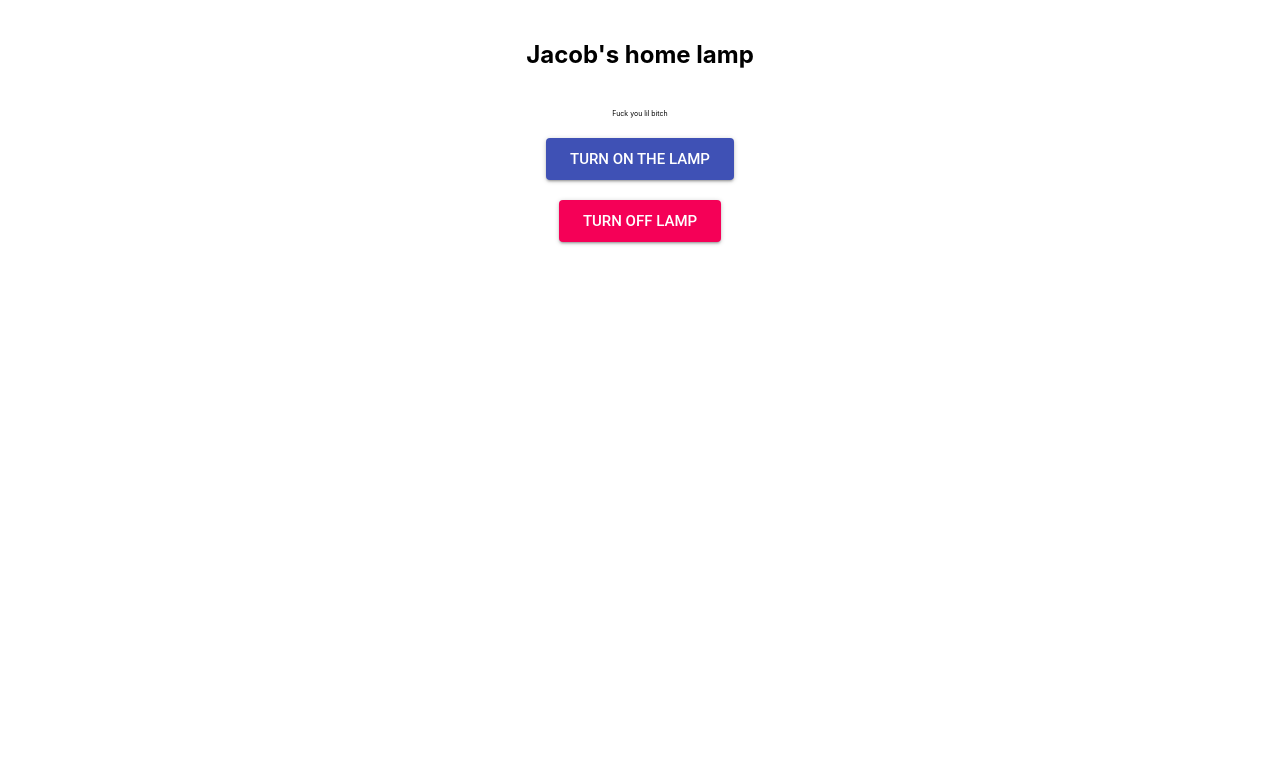
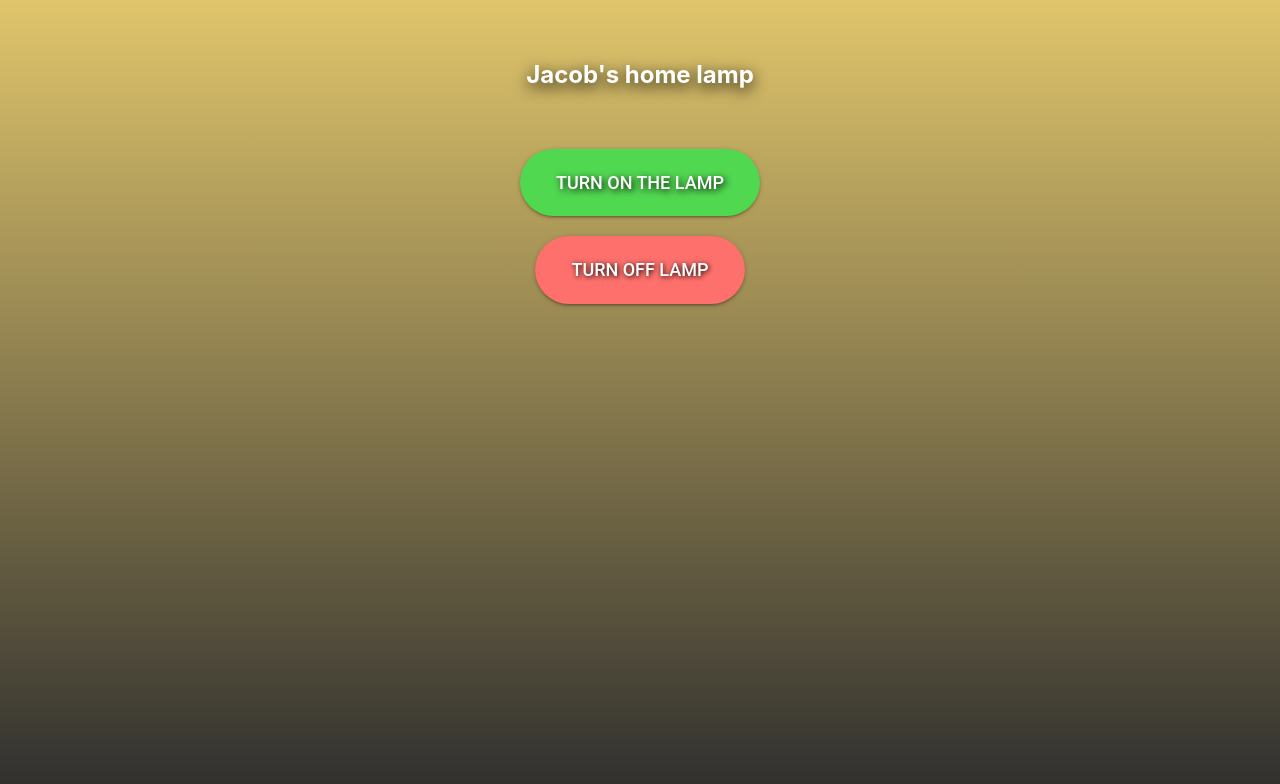
Before and after one commit to jingalls1/lampcontrol, a React (Create React App) app: page / in a window 1280 px wide. Shown: the top 784 px of the page. Built offline with nearby package versions, Linux system fonts and the light colour scheme.

Commit message:
added button colors

```diff
--- a/src/App.js
+++ b/src/App.js
@@ -3,6 +3,7 @@ import React from "react";
 import Button from "@material-ui/core/Button";
 //import { ContentBlock } from "material-ui/svg-icons";
 import axios from "axios";
+import "./styles.css";
 
 const apiKey = "mMqNcOe88sAYCMRMSeAyEl8eR2Mmc2EeZji6SqiLWpD";
 const onReq = `https://maker.ifttt.com/trigger/Lamp on/with/key/${apiKey}`;
@@ -35,13 +36,20 @@ class App extends React.Component {
     return (
       <div style={{ textAlign: "center" }}>
         <br />
-        <h2> Jacob's home lamp </h2>
+        <br/>
+        <h2 className="title"> Jacob's home lamp </h2>
         <br />
-        <div style={{textAlign: "center", fontSize: "7px"}}> Fuck you lil bitch</div>
         <br />
         <div style={{width: window.innerWidth}}>
         <Button
-          color="primary"
+        style={{
+          borderRadius: 40,
+            padding: "18px 36px",
+            fontSize: "18px",
+            color: "white",
+            textShadow: "2px 2px 7px black",
+            backgroundColor: "#51D851"
+        }}
           variant="contained"
           size="large"
           onClick={this.onLampHandler}
@@ -52,8 +60,15 @@ class App extends React.Component {
         <br />
         <br />
         <Button
-          color="secondary"
-          variant="contained"
+        style={{
+          borderRadius: 40,
+            padding: "18px 36px",
+            fontSize: "18px",
+            textShadow: "1px 1px 5px black",
+            color: "white",
+            backgroundColor: "#FD706B"
+        }}
+        variant="contained"
           size="large"
           onClick={this.offLampHandler}
         >
--- /dev/null
+++ b/src/styles.css
@@ -0,0 +1,9 @@
+body {
+  background-image: linear-gradient(to bottom, #e0c56b, #2e2e2e);
+  height: 100vh
+}
+
+.title {
+  color: white;
+  text-shadow: 0px 4px 15px black;
+}
```
